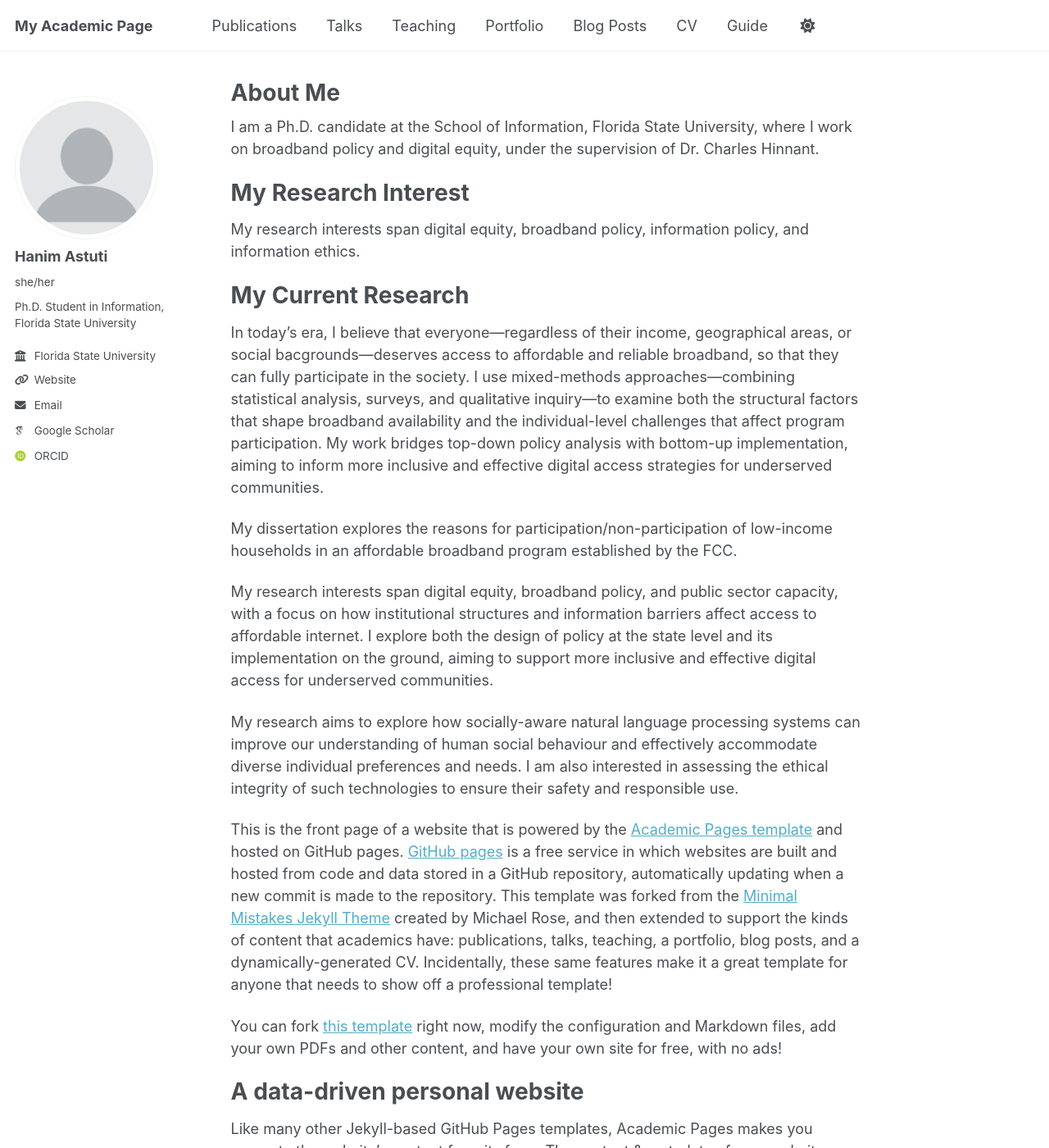
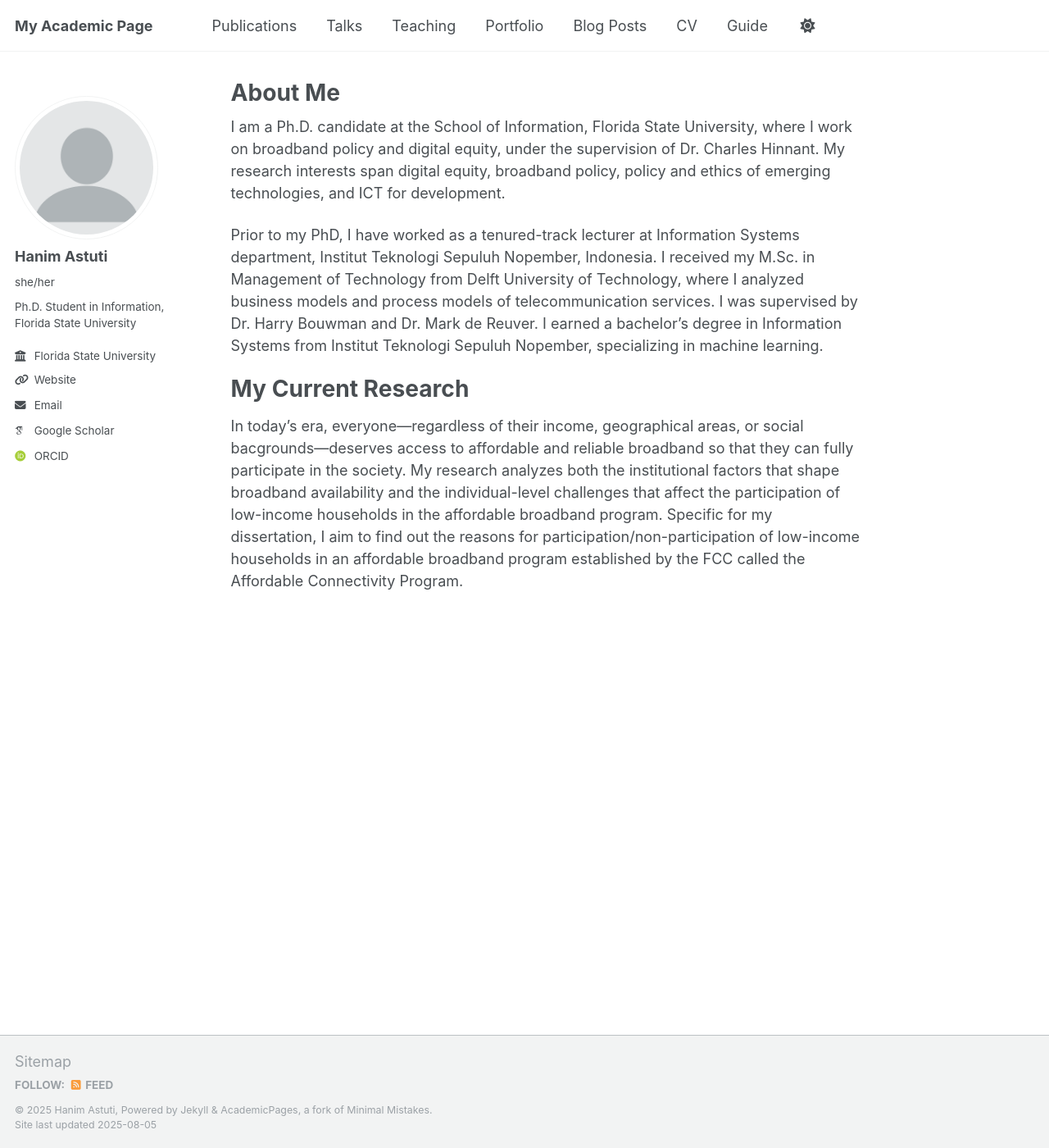
Before and after one commit to hmastuti/hmastuti.github.io, a Jekyll site: the page built from _pages/about.md, in a window 1280 px wide and 1400 px high. Shown: the whole window at 82% size. Built offline with Jekyll 4.4.1, drawn with Linux system fonts in a browser that asks for light colours; some web fonts are replaced; a script that is not in the unit is left out; some of the changed text lies outside the part shown.

Commit message:
Update about.md

```diff
--- a/_pages/about.md
+++ b/_pages/about.md
@@ -7,40 +7,11 @@ redirect_from:
   - /about.html
 ---
 
-I am a Ph.D. candidate at the School of Information, Florida State University, where I work on broadband policy and digital equity, under the supervision of Dr. Charles Hinnant.
+I am a Ph.D. candidate at the School of Information, Florida State University, where I work on broadband policy and digital equity, under the supervision of Dr. Charles Hinnant. My research interests span digital equity, broadband policy, policy and ethics of emerging technologies, and ICT for development.
 
-My Research Interest
-======
-My research interests span digital equity, broadband policy, information policy, and information ethics.
+Prior to my PhD, I have worked as a tenured-track lecturer at Information Systems department, Institut Teknologi Sepuluh Nopember, Indonesia. I received my M.Sc. in Management of Technology from Delft University of Technology, where I analyzed business models and process models of telecommunication services. I was supervised by Dr. Harry Bouwman and Dr. Mark de Reuver. I earned a bachelor's degree in Information Systems from Institut Teknologi Sepuluh Nopember, specializing in machine learning.
+
 
 My Current Research
 ======
-In today's era, I believe that everyone—regardless of their income, geographical areas, or social bacgrounds—deserves access to affordable and reliable broadband, so that they can fully participate in the society. I use mixed-methods approaches—combining statistical analysis, surveys, and qualitative inquiry—to examine both the structural factors that shape broadband availability and the individual-level challenges that affect program participation. My work bridges top-down policy analysis with bottom-up implementation, aiming to inform more inclusive and effective digital access strategies for underserved communities.
-
-My dissertation explores the reasons for participation/non-participation of low-income households in an affordable broadband program established by the FCC.
-
-My research interests span digital equity, broadband policy, and public sector capacity, with a focus on how institutional structures and information barriers affect access to affordable internet. I explore both the design of policy at the state level and its implementation on the ground, aiming to support more inclusive and effective digital access for underserved communities.
-
-
-My research aims to explore how socially-aware natural language processing systems can improve our understanding of human social behaviour and effectively accommodate diverse individual preferences and needs. I am also interested in assessing the ethical integrity of such technologies to ensure their safety and responsible use.
-
-
-
-This is the front page of a website that is powered by the [Academic Pages template](https://github.com/academicpages/academicpages.github.io) and hosted on GitHub pages. [GitHub pages](https://pages.github.com) is a free service in which websites are built and hosted from code and data stored in a GitHub repository, automatically updating when a new commit is made to the repository. This template was forked from the [Minimal Mistakes Jekyll Theme](https://mmistakes.github.io/minimal-mistakes/) created by Michael Rose, and then extended to support the kinds of content that academics have: publications, talks, teaching, a portfolio, blog posts, and a dynamically-generated CV. Incidentally, these same features make it a great template for anyone that needs to show off a professional template!
-
-You can fork [this template](https://github.com/academicpages/academicpages.github.io) right now, modify the configuration and Markdown files, add your own PDFs and other content, and have your own site for free, with no ads!
-
-A data-driven personal website
-======
-Like many other Jekyll-based GitHub Pages templates, Academic Pages makes you separate the website's content from its form. The content & metadata of your website are in structured Markdown files, while various other files constitute the theme, specifying how to transform that content & metadata into HTML pages. You keep these various Markdown (.md), YAML (.yml), HTML, and CSS files in a public GitHub repository. Each time you commit and push an update to the repository, the [GitHub pages](https://pages.github.com/) service creates static HTML pages based on these files, which are hosted on GitHub's servers free of charge.
-
-Many of the features of dynamic content management systems (like Wordpress) can be achieved in this fashion, using a fraction of the computational resources and with far less vulnerability to hacking and DDoSing. You can also modify the theme to your heart's content without touching the content of your site. If you get to a point where you've broken something in Jekyll/HTML/CSS beyond repair, your Markdown files describing your talks, publications, etc. are safe. You can rollback the changes or even delete the repository and start over - just be sure to save the Markdown files! You can also write scripts that process the structured data on the site, such as [this one](https://github.com/academicpages/academicpages.github.io/blob/master/talkmap.ipynb) that analyzes metadata in pages about talks to display [a map of every location you've given a talk](https://academicpages.github.io/talkmap.html).
-
-For those users that need more advanced functionality, the template also supports the following popular tools:
-- [MathJax](https://www.mathjax.org/) for mathematical equations
-- [Mermaid](https://mermaid.js.org/) for diagraming
-- [Plotly](https://plotly.com/javascript/) for plotting
-
-
-------
-More info about configuring Academic Pages can be found in [the guide](https://academicpages.github.io/markdown/), the [growing wiki](https://github.com/academicpages/academicpages.github.io/wiki), and you can always [ask a question on GitHub](https://github.com/academicpages/academicpages.github.io/discussions). The [guides for the Minimal Mistakes theme](https://mmistakes.github.io/minimal-mistakes/docs/configuration/) (which this theme was forked from) might also be helpful.
+In today's era, everyone—regardless of their income, geographical areas, or social bacgrounds—deserves access to affordable and reliable broadband so that they can fully participate in the society. My research analyzes both the institutional factors that shape broadband availability and the individual-level challenges that affect the participation of low-income households in the affordable broadband program. Specific for my dissertation, I aim to find out the reasons for participation/non-participation of low-income households in an affordable broadband program established by the FCC called the Affordable Connectivity Program.
```
